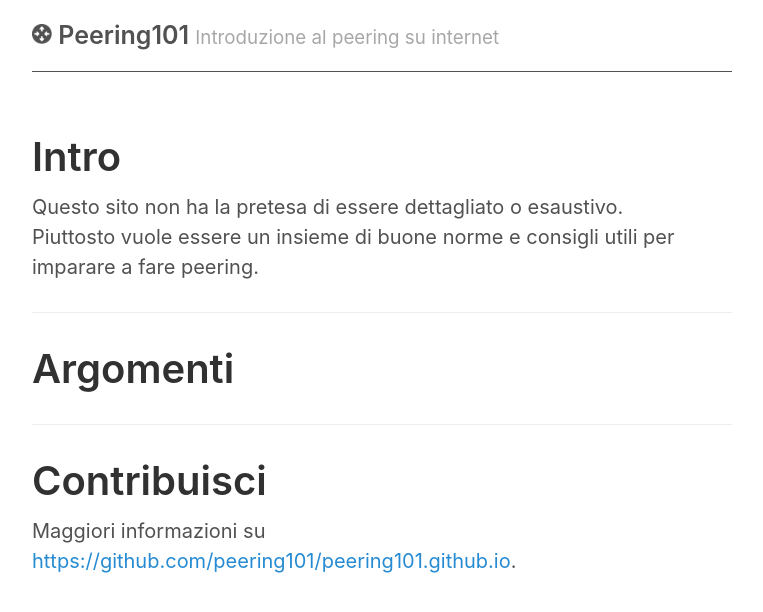
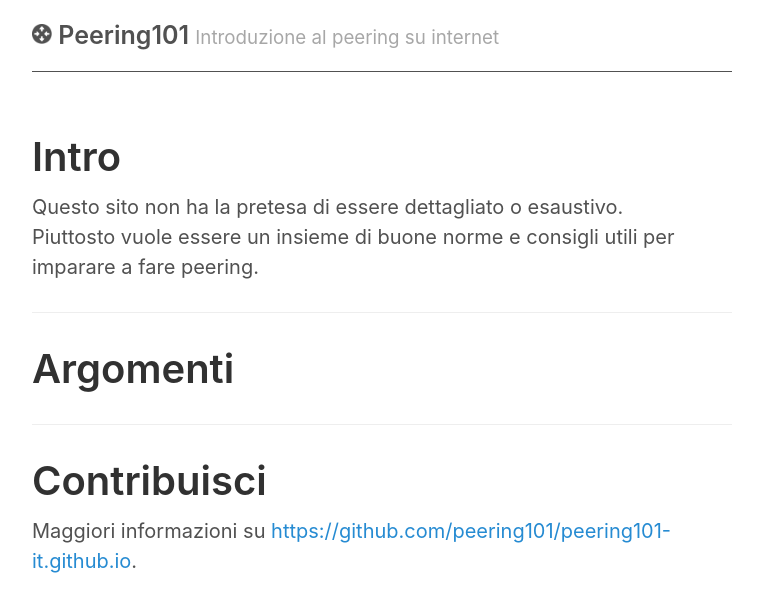
Before and after one commit to Peering101/peering101-it.github.io, a Jekyll site: the page built from index.md, in a window 1280 px wide. Shown: the top 612 px of the page, without its empty margins (258-1021 px from the left). Built offline with Jekyll 4.4.1, drawn with Linux system fonts in a browser that asks for light colours; part of the change alters nothing that is shown.

```diff
--- a/_config.yml
+++ b/_config.yml
@@ -23,7 +23,7 @@ author:
 # Custom vars
 version:             0.0.1
 github:
-  repo:              https://github.com/peering101/peering101.github.io
+  repo:              https://github.com/peering101/peering101-it.github.io
 
 # Collections
 collections:
```
Also changed, not shown: README.md.
